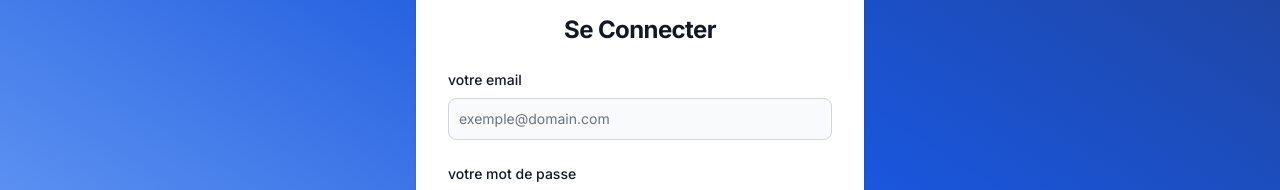
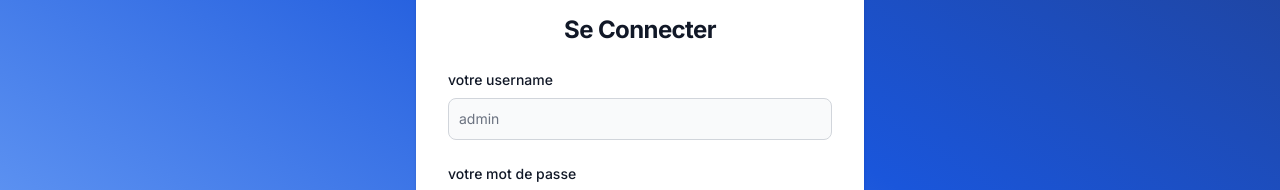
Before and after one commit to DoffuXx/FlowBit-React-Dashboard, a React (Vite) app: page /login in a window 1280 px wide. Shown: the part 374-564 px from the top of the page. Built offline with nearby package versions, Linux system fonts and the light colour scheme.

Commit message:
feat: Login Auth ( Response Token)

```diff
--- /dev/null
+++ b/src/api/auth.ts
@@ -0,0 +1,16 @@
+import axios from "axios";
+const BASE_URL = import.meta.env.VITE_REACT_APP_API_URL;
+
+export const login = async (username: string, password: string) => {
+  try {
+    const response = await axios.post(`${BASE_URL}/login`, {
+      username,
+      password,
+    });
+    const { data } = response;
+    const token = data.token;
+    console.log(token);
+  } catch (error) {
+    console.error(error);
+  }
+};
--- a/src/components/common/Button.tsx
+++ b/src/components/common/Button.tsx
@@ -2,7 +2,9 @@ import React from "react";
 
 type Props = {
   Text: string;
-  onClick?: (e: React.MouseEvent<HTMLButtonElement>) => void;
+  onClick?: (
+    e: React.MouseEvent<HTMLButtonElement> | React.FormEvent<HTMLFormElement>,
+  ) => void;
   variant?: "primary" | "secondary" | "danger";
   requried?: boolean;
   role?: string;
--- a/src/pages/dashboard/login.tsx
+++ b/src/pages/dashboard/login.tsx
@@ -1,6 +1,22 @@
+import { useState } from "react";
 import { Button } from "../../components/common";
+import { login } from "@/api/auth";
 
 const Login = () => {
+  const [username, setUsername] = useState("");
+  const [password, setPassword] = useState("");
+  const handleSubmit = async (
+    e: React.FormEvent<HTMLFormElement> | React.MouseEvent<HTMLButtonElement>,
+  ) => {
+    e.preventDefault();
+    if (!username || !password)
+      return alert("Veuillez remplir tous les champs");
+    console.log({
+      username,
+      password,
+    });
+    await login(username, password);
+  };
   return (
     <div>
       <section className="bg-gray-50 ">
@@ -18,18 +34,14 @@ const Login = () => {
               </h1>
               <form className="space-y-4 md:space-y-6" action="#">
                 <div>
-                  <label
-                    htmlFor="email"
-                    className="mb-2 block text-sm font-medium text-gray-900 "
-                  >
-                    votre email
+                  <label className="mb-2 block text-sm font-medium text-gray-900 ">
+                    votre username
                   </label>
                   <input
-                    type="email"
-                    name="email"
-                    id="email"
+                    type="text"
                     className="focus:ring-primary-600 focus:border-primary-600 block w-full rounded-lg border border-gray-300 bg-gray-50 p-2.5 text-gray-900 sm:text-sm "
-                    placeholder="exemple@domain.com"
+                    placeholder="admin"
+                    onChange={(e) => setUsername(e.target.value)}
                   />
                 </div>
                 <div>
@@ -45,6 +57,7 @@ const Login = () => {
                     id="password"
                     placeholder="••••••••"
                     className="focus:ring-primary-600 focus:border-primary-600 block w-full rounded-lg border border-gray-300 bg-gray-50 p-2.5 text-gray-900 sm:text-sm "
+                    onChange={(e) => setPassword(e.target.value)}
                   />
                 </div>
                 <div className="flex items-center justify-between">
@@ -71,7 +84,11 @@ const Login = () => {
                   </a>
                 </div>
                 <div className="text-center">
-                  <Button type="submit" Text="se Connecter"></Button>
+                  <Button
+                    type="submit"
+                    Text="se Connecter"
+                    onClick={handleSubmit}
+                  ></Button>
                 </div>
               </form>
             </div>
```
